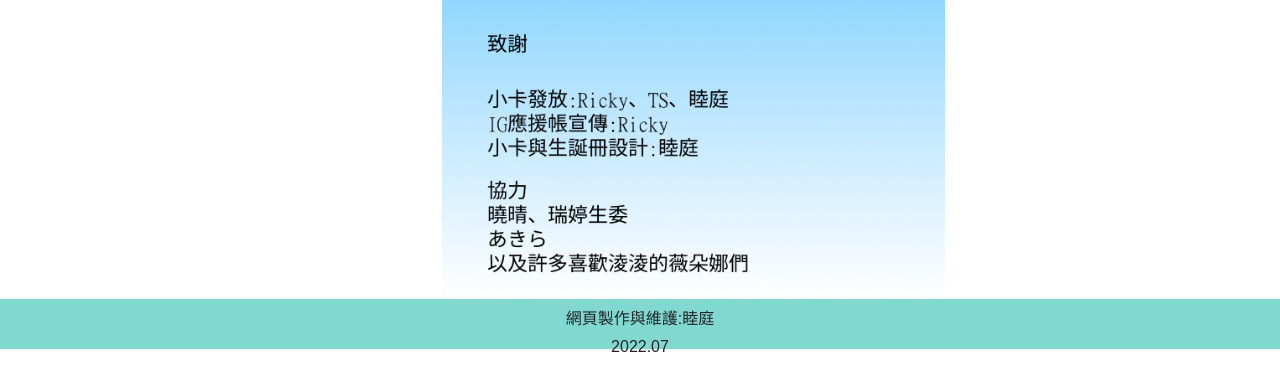
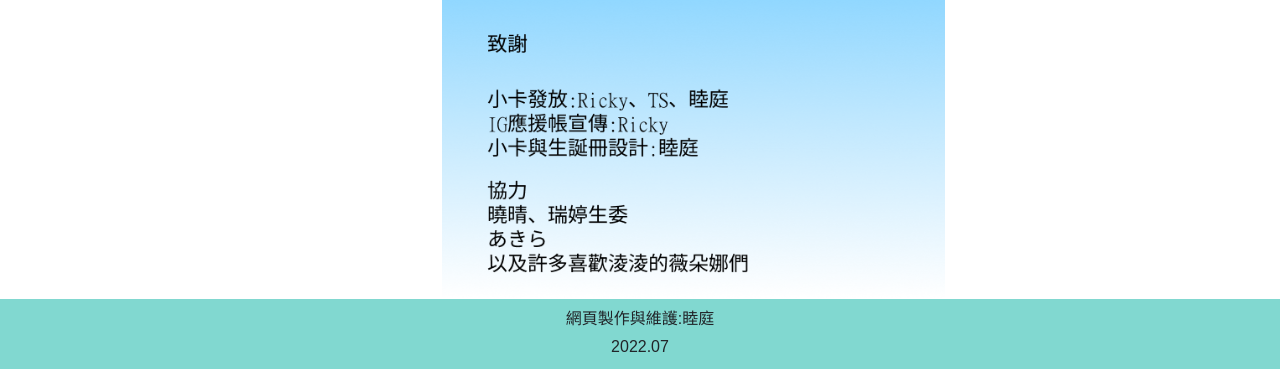
Before and after one commit to sin07222/wanling, a PHP site: page / in a window 1280 px wide. Shown: the part 4193-4562 px from the top of the page. Run offline with PHP 8.4, Linux system fonts and the light colour scheme; some libraries are stand-ins or nearby versions.

Commit message:
Update website01.css

```diff
--- a/website01.css
+++ b/website01.css
@@ -18,7 +18,7 @@ body{
     margin-top: 10px;
 }
 #last-data{
-    height: 50px;
+    height: 70px;
     background-color: #81D8D0;
     padding-top: 10px;
 }
```
